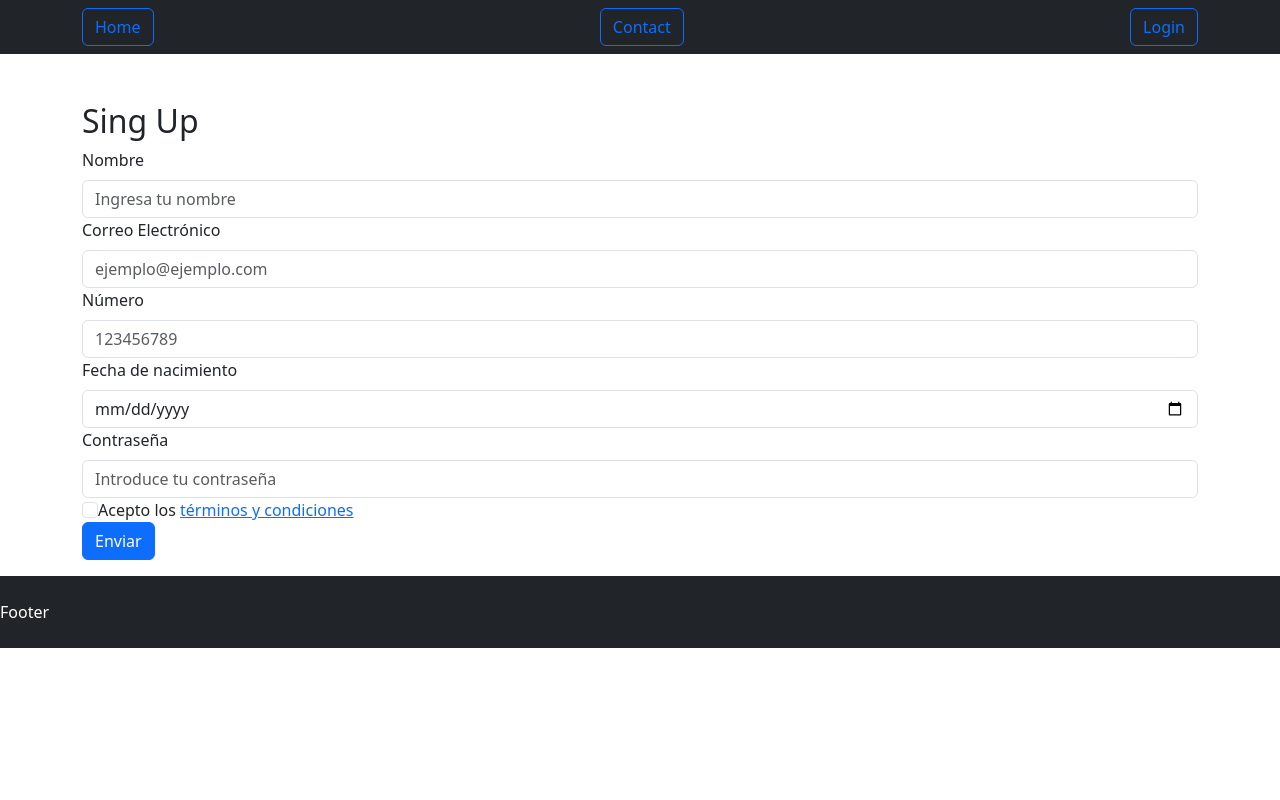
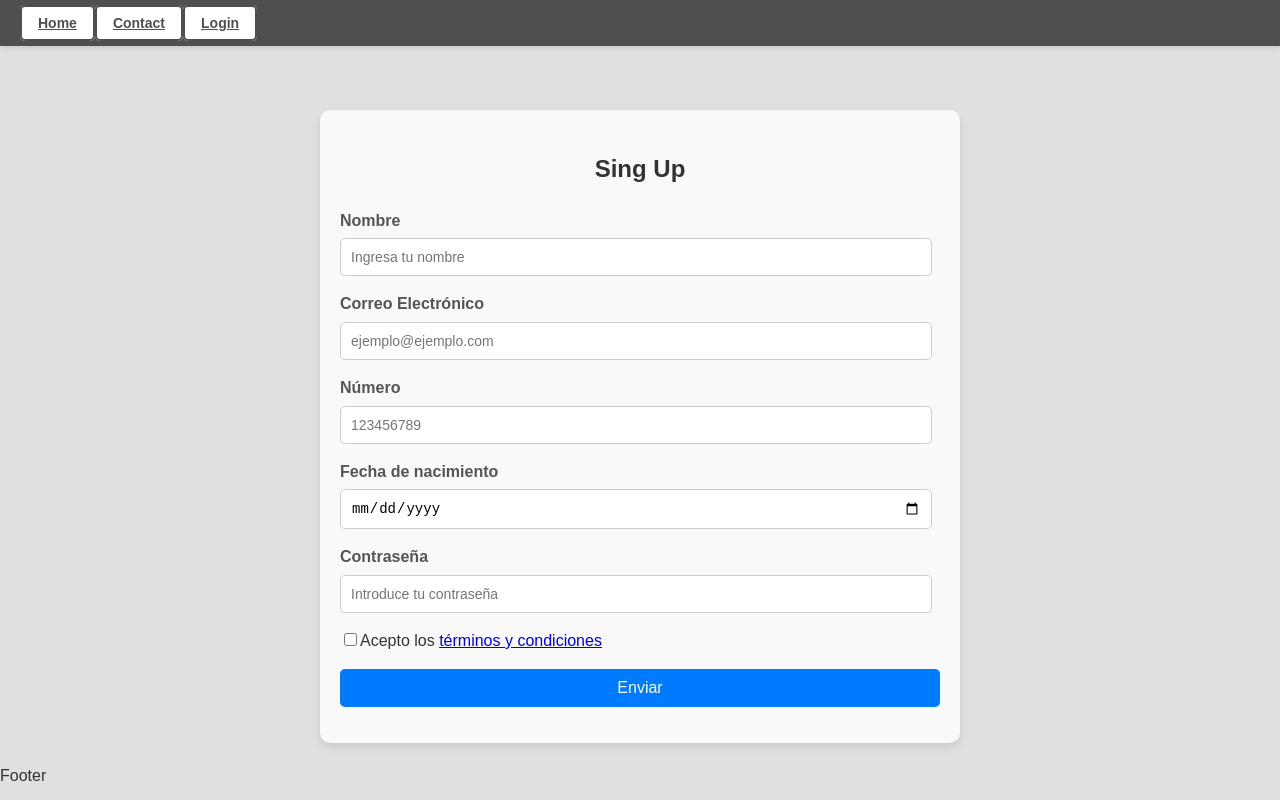
Before and after one commit to JavierAC11/P4-DWEC-AcedoCastrillon-Javier, a React (Vite) app: page /signUp in a window 1280 px wide. Built offline with nearby package versions, Linux system fonts and the light colour scheme.

Commit message:
Pequeñas mejoras

```diff
--- a/index.html
+++ b/index.html
@@ -3,7 +3,7 @@
   <head>
     <meta charset="UTF-8" />
     <link rel="icon" type="image/svg+xml" href="/vite.svg" />
-    <link rel="stylesheet" href="https://cdn.jsdelivr.net/npm/bootstrap@5.3.3/dist/css/bootstrap.min.css" integrity="sha384-QWTKZyjpPEjISv5WaRU9OFeRpok6YctnYmDr5pNlyT2bRjXh0JMhjY6hW+ALEwIH" crossorigin="anonymous">
+    <!--<link rel="stylesheet" href="https://cdn.jsdelivr.net/npm/bootstrap@5.3.3/dist/css/bootstrap.min.css" integrity="sha384-QWTKZyjpPEjISv5WaRU9OFeRpok6YctnYmDr5pNlyT2bRjXh0JMhjY6hW+ALEwIH" crossorigin="anonymous">-->
     <meta name="viewport" content="width=device-width, initial-scale=1.0" />
     <title>Vite + React</title>
   </head>
--- a/package.json
+++ b/package.json
@@ -10,6 +10,7 @@
     "preview": "vite preview"
   },
   "dependencies": {
+    "firebase": "^11.0.2",
     "react": "^18.3.1",
     "react-dom": "^18.3.1",
     "react-router-dom": "^6.28.0",
--- a/src/components/Navbar.jsx
+++ b/src/components/Navbar.jsx
@@ -3,10 +3,10 @@ import { NavLink } from "react-router-dom";
 const Navbar = () => {
     return (
         <nav className="navbar navbar-dark bg-dark">
-            <div className="container">
-                <NavLink to={"/"} className="btn btn-outline-primary">Home</NavLink>
-                <NavLink to={"/contact"} className="btn btn-outline-primary">Contact</NavLink>
-                <NavLink to={"/login"} className="btn btn-outline-primary">Login</NavLink>
+            <div>
+                <NavLink to={"/"} className="nav-button">Home</NavLink>
+                <NavLink to={"/contact"} className="nav-button">Contact</NavLink>
+                <NavLink to={"/login"} className="nav-button">Login</NavLink>
             </div>
 
 
--- a/src/index.css
+++ b/src/index.css
@@ -1,4 +1,3 @@
-
 /* Oculta los botones de incremento y decremento en los input de tipo number */
 input[type=number]::-webkit-inner-spin-button,
 input[type=number]::-webkit-outer-spin-button {
@@ -10,3 +9,114 @@ input[type=number]::-webkit-outer-spin-button {
 input[type=number] {
   -moz-appearance: textfield;
 }
+
+body {
+  margin: 0;
+  padding: 0;
+  font-family: 'Arial', sans-serif;
+  background-color: #e0e0e0; /* Fondo gris claro */
+  color: #333; /* Texto gris oscuro */
+  line-height: 1.6;
+}
+
+nav {
+  background-color: #4f4f4f; /* Color de fondo gris oscuro */
+  color: #fff; /* Color del texto */
+  display: flex;
+  justify-content: space-between; /* Espaciado entre elementos */
+  align-items: center; /* Alineación vertical */
+  padding: 10px 20px; /* Espaciado interno */
+  box-shadow: 0 2px 5px rgba(0, 0, 0, 0.1); /* Sombra sutil */
+}
+
+nav .nav-button {
+  background-color: #ffffff; /* Fondo del botón */
+  color: #4f4f4f; /* Texto gris oscuro */
+  border: 2px solid #4f4f4f; /* Borde gris oscuro */
+  padding: 8px 16px; /* Espaciado interno */
+  border-radius: 5px; /* Bordes redondeados */
+  font-size: 14px; /* Tamaño del texto */
+  font-weight: bold; /* Texto en negrita */
+  cursor: pointer; /* Cambiar cursor al pasar */
+  transition: all 0.3s ease; /* Suavizar cambios de estado */
+}
+
+nav .nav-button:hover {
+  background-color: #292929; /* Cambiar fondo a gris oscuro al pasar el cursor */
+  color: #ffffff; /* Cambiar texto a blanco */
+  border-color: #3a3a3a; /* Cambiar el borde a un gris más oscuro */
+}
+
+nav .nav-button:active {
+  transform: scale(0.95); /* Botón se achica ligeramente al hacer clic */
+}
+
+.container {
+  max-width: 600px; /* Ancho máximo del formulario */
+  margin: 20px auto; /* Centramos la sección en la página y añadimos margen superior */
+  margin-top: 5%;
+  padding: 20px;
+  background-color: #f9f9f9; /* Fondo claro */
+  border-radius: 10px; /* Bordes redondeados */
+  box-shadow: 0 4px 8px rgba(0, 0, 0, 0.1); /* Sombra sutil */
+}
+
+h2 {
+  text-align: center; /* Centrar el título */
+  color: #333; /* Color del título */
+  margin-bottom: 20px;
+}
+
+.form-label {
+  display: block; /* Aseguramos que las etiquetas estén encima de los inputs */
+  margin-bottom: 5px;
+  font-weight: bold;
+  color: #555; /* Color para las etiquetas */
+}
+
+.form-control {
+  width: 95%; /* Inputs ocupan el ancho completo */
+  padding: 10px;
+  border: 1px solid #ccc; /* Borde gris claro */
+  border-radius: 5px; /* Bordes redondeados */
+  font-size: 14px;
+  margin-bottom: 15px; /* Espaciado entre campos */
+}
+
+.form-control:focus {
+  outline: none;
+  border-color: #007bff; /* Azul al enfocar */
+  box-shadow: 0 0 5px rgba(0, 123, 255, 0.5); /* Sombra azul clara */
+}
+
+textarea.form-control {
+  resize: vertical; /* Permitir redimensionar verticalmente */
+}
+
+button.btn-primary {
+  display: block; /* Centrar botón */
+  width: 100%; /* Ocupa el ancho completo */
+  padding: 10px;
+  font-size: 16px;
+  background-color: #007bff; /* Fondo azul */
+  color: #fff; /* Texto blanco */
+  border: none;
+  border-radius: 5px;
+  cursor: pointer;
+  transition: background-color 0.3s ease;
+}
+
+button.btn-primary:hover {
+  background-color: #0056b3; /* Azul más oscuro al pasar el cursor */
+}
+
+button.btn-primary:active {
+  transform: scale(0.98); /* Ligeramente más pequeño al hacer clic */
+}
+
+.alert {
+  color: #d9534f; /* Rojo claro para errores */
+  font-size: 14px;
+  margin-top: -10px;
+  margin-bottom: 10px;
+}
--- a/src/pages/Home.jsx
+++ b/src/pages/Home.jsx
@@ -1,50 +1,90 @@
-//import { useState, useEffect } from "react";
+import { useState, useEffect } from "react";
 
+//Mostrar todos lod vehiculos de marca y modelo
+//https://api.fuelapi.com/v1/json/vehicles?make=BMW&api_key=daefd14b-9f2b-4968-9e4d-9d4bb4af01d1
+
+//Foto del coche
+//https://api.fuelapi.com/v1/json/vehicle/26461?productID=1&productFormatIDs=1,11&shotCode=037&api_key=daefd14b-9f2b-4968-9e4d-9d4bb4af01d1
+//
+//Esta vista me hista mas
+//shotCode=159
 const Home = () => {
-  /*const url = "https://api.fuelapi.com/v1/json";
+  const url = "https://api.fuelapi.com/v1/json";
   const token = "daefd14b-9f2b-4968-9e4d-9d4bb4af01d1";
 
-  const response = fetch(url + "/vehicles?api_key=" + token).then((response) => response.json()).then((data) => console.log(data));
+  //const response = fetch(url + "/vehicles?api_key=" + token).then((response) => response.json()).then((data) => console.log(data));
+
+/*  const getImage = async (id) => {
+    const response = await fetch(url + "/vehicle/" + id + "?api_key=" + token)
+    .then((response) => response.json())
+    .then((data) => data);
+
+    return response;
+  }
 
 
-/*  const getMakes = async () => {
+  const getVehicles = async () => {
+    const response = await fetch(url + "/vehicles?make="+ marca +"api_key=" + token);
+    const data = await response.json();
+    return data;
+  }
+*/
+  //https://api.fuelapi.com/v1/json/vehicles?make=BMW&api_key=daefd14b-9f2b-4968-9e4d-9d4bb4af01d1
+
+
+  const getMakes = async () => {
     const response = await fetch(url + "/makes?api_key=" + token);
     const data = await response.json();
-    return data.filter((item) => item.id < 6);
+    return data;
   };
 
 
   const getModels = async (make) => {
-    const response = await fetch(`${url}/models?makeID=${make.id}&api_key=${token}`);
+    const response = await fetch(`${url}/vehicles?make=${make.name}&api_key=${token}`);
     const data = await response.json();
-    return data.filter((item) => item.id < 50);
+    return data
   };
 
+  const [makes, setMakes] = useState([]);
   const [models, setModels] = useState([]);
+  const [currentPage, setCurrentPage] = useState(1);
+  const itemsPerPage = 10;
 
   useEffect(() => {
-    const fetchData = async () => {
-      const makes = await getMakes();
+    getMakes().then((data) => setMakes(data));
+  })
 
-      const modelsData = await Promise.all(
-        makes.map(async (make) => {
-          const models = await getModels(make);
-          return models.filter((model) => model.id > 0 && model.name !== "Unknown");
-        })
-      );
+  const indexOfLastItem = currentPage * itemsPerPage;
+  const indexOfFirstItem = indexOfLastItem - itemsPerPage;
+  const currentMakes = makes.slice(indexOfFirstItem, indexOfLastItem);
 
-      setModels(modelsData.flat());
-    };
-    fetchData()}
-    , []);
-*/
+  const totalPages = Math.ceil(makes.length / itemsPerPage);
+
   return (
     <div className="container mt-5">
-      {/*models.map((model) => (
-        <div key={model.id}>
-          <h1>{model.name}</h1>
+      <h1>Lista de Modelos</h1>
+      {currentMakes.map((make) => (
+        <div key={make.id}>
+          <h2>{`${make.name}`}</h2>
         </div>
-      ))*/}
+      ))}
+
+      {/* Controles de paginación */}
+      <div style={{ marginTop: "20px" }}>
+        <button
+          onClick={() => setCurrentPage((prev) => Math.max(prev - 1, 1))}
+          disabled={currentPage === 1}
+        >
+          Anterior
+        </button>
+        <span style={{ margin: "0 10px" }}>Página {currentPage} de {totalPages}</span>
+        <button
+          onClick={() => setCurrentPage((prev) => Math.min(prev + 1, totalPages))}
+          disabled={currentPage === totalPages}
+        >
+          Siguiente
+        </button>
+      </div>
     </div>
   );
 };
```
Also changed, not shown: src/pages/Models.jsx (added, +11 -0 lines), 1 other file (tests, documents, lock files or other folders).
